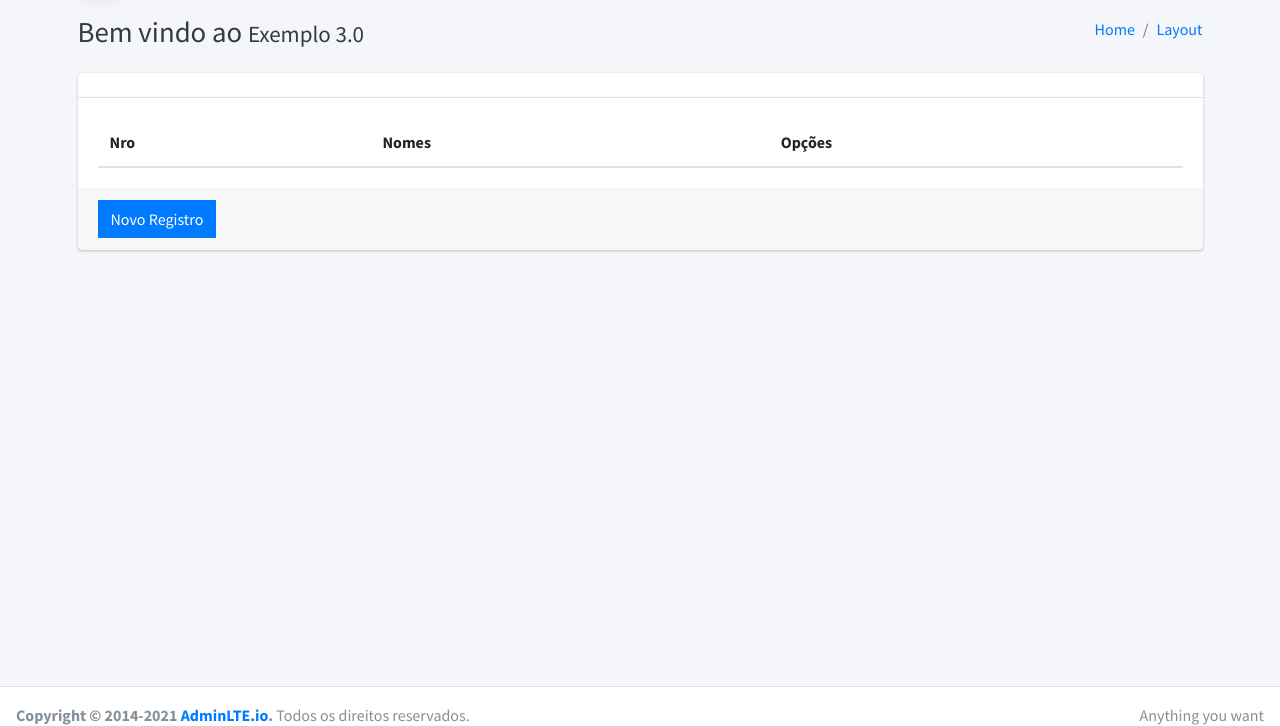
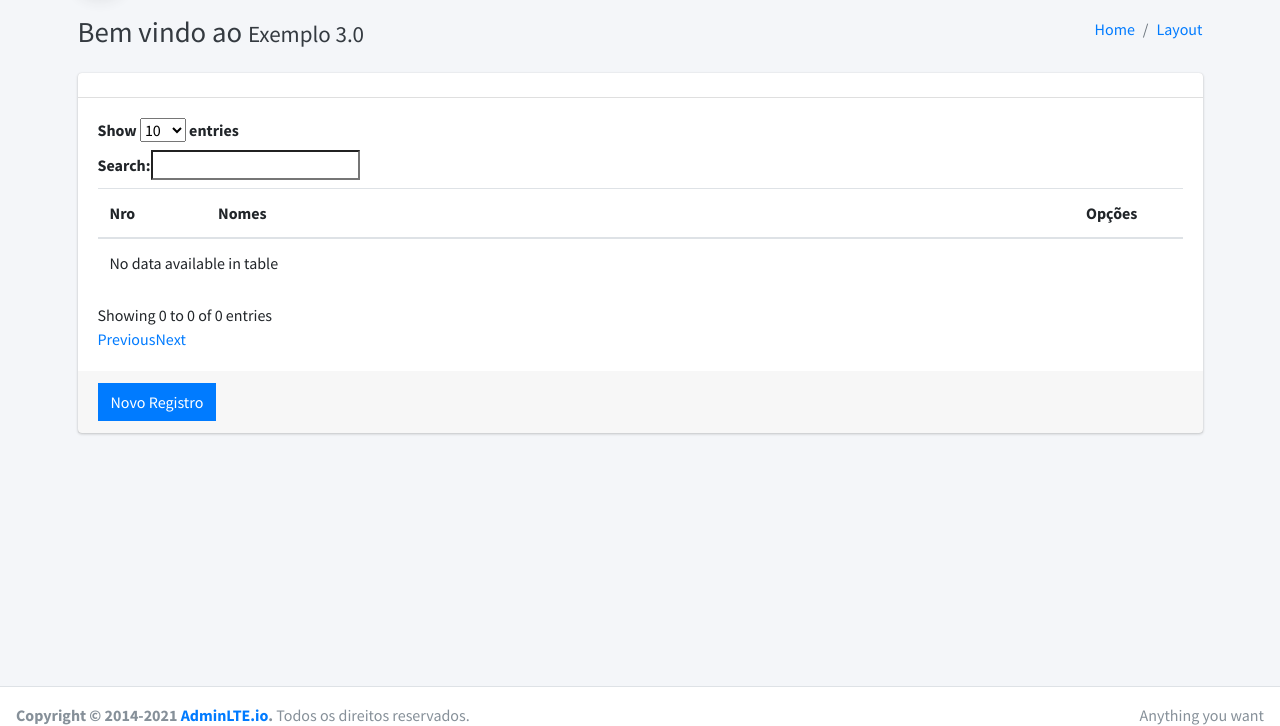
Before and after one commit to rogeriodelphi/sales, a Django app: template core/erp/templates/category/list.html in a window 1280 px wide. Shown: the part 57-783 px from the top of the page. Run offline with Django 3.2, Linux system fonts and the light colour scheme; the template is opened without the code that fills it, so the values that code supplies are empty; parts of the project's set-up code (start-up, migrations or seed data) failed here and were passed over; some libraries are stand-ins or nearby versions.

Commit message:
Implementing dataTables

```diff
--- a/core/erp/templates/category/list.html
+++ b/core/erp/templates/category/list.html
@@ -2,9 +2,9 @@
 
 {% block columns %}
     <tr>
-        <th scope="col">Nro</th>
-        <th scope="col">Nomes</th>
-        <th scope="col">Opções</th>
+        <th scope="col" style="width: 10%">Nro</th>
+        <th scope="col" style="width: 80%">Nomes</th>
+        <th scope="col" style="width: 10%">Opções</th>
     </tr>
 {% endblock %}
 
--- a/templates/body.html
+++ b/templates/body.html
@@ -32,5 +32,9 @@
         <!-- Footer -->
         {% include 'footer.html' %}
     </div>
+
+    {% block javascript %}
+
+    {% endblock %}
     </body>
 {% endblock %}
--- a/templates/home.html
+++ b/templates/home.html
@@ -21,6 +21,11 @@
     <script src="{% static 'lib/adminlte-3.1.0/js/adminlte.min.js' %}"></script>
     <!-- AdminLTE for demo purposes -->
     <script src="{% static 'lib/adminlte-3.1.0/js/demo.js' %}"></script>
+
+    <!-- Block  head -->
+    {% block head %}
+
+    {% endblock %}
 </head>
 {% block body %}
 
--- a/templates/list.html
+++ b/templates/list.html
@@ -1,4 +1,15 @@
 {% extends 'body.html' %}
+
+{% load static %}
+
+{% block head %}
+    <link rel="stylesheet" href="{% static 'lib/datatables-1.10.20/css/dataTables.bootstrap4.min.css' %}"/>
+    <link rel="stylesheet" href="{% static 'lib/datatables-1.10.20/plugins/responsive-2.2.3/css/responsive.bootstrap4.min.css' %}"/>
+    <script src="{% static 'lib/datatables-1.10.20/js/jquery.dataTables.js' %}"></script>
+    <script src="{% static 'lib/datatables-1.10.20/js/dataTables.bootstrap4.min.js' %}"></script>
+    <script src="{% static 'lib/datatables-1.10.20/plugins/responsive-2.2.3/js/dataTables.responsive.min.js' %}"></script>
+    <script src="{% static 'lib/datatables-1.10.20/plugins/responsive-2.2.3/js/responsive.bootstrap4.min.js' %}"></script>
+{% endblock %}
 
 {% block content %}
     <div class="card card-default">
@@ -9,7 +20,7 @@
             </h3>
         </div>
         <div class="card-body">
-            <table class="table">
+            <table class="table" id="data">
                 <thead>
                 {% block columns %}
 
@@ -29,3 +40,17 @@
         </div>
     </div>
 {% endblock %}
+
+{% block javascript %}
+    <script>
+        $(document).ready(function() {
+            $('#data').DataTable({
+                responsive: true,
+                autoWidth: false,
+                "language": {
+                    url : '{% static 'lib/datatables-1.10.20/portuguese-brasil.txt' %}'
+                }
+            });
+        } );
+    </script>
+{% endblock %}
```
